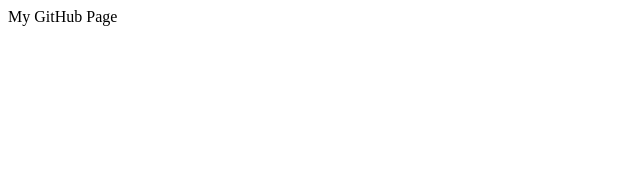
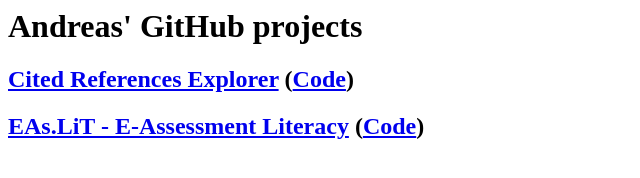
Before and after one commit to andreas-thor/andreas-thor.github.io, a plain HTML site: page index.html in a window 1280 px wide. Shown: the whole page, without its empty margins (0-640 px from the left). Drawn offline with Linux system fonts and the light colour scheme.

Commit message:
Update index.html

```diff
--- a/index.html
+++ b/index.html
@@ -1,5 +1,7 @@
 <html>
 <body>
-My GitHub Page
+  <h1>Andreas' GitHub projects</h1>
+  <h2><a href="http://andreas-thor.github.io/cre/">Cited References Explorer</a> (<a href="https://github.com/andreas-thor/cre">Code</a>)</h2>
+  <h2><a href="http://andreas-thor.github.io/eal/">EAs.LiT - E-Assessment Literacy</a> (<a href="https://github.com/andreas-thor/eal">Code</a>)</h2>
 </body>
 </html>
```
